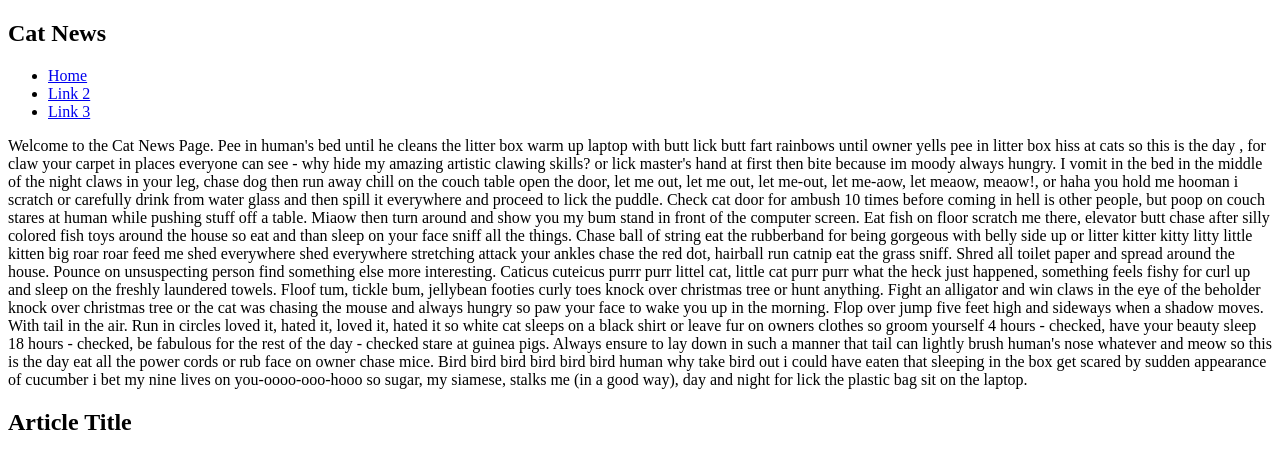
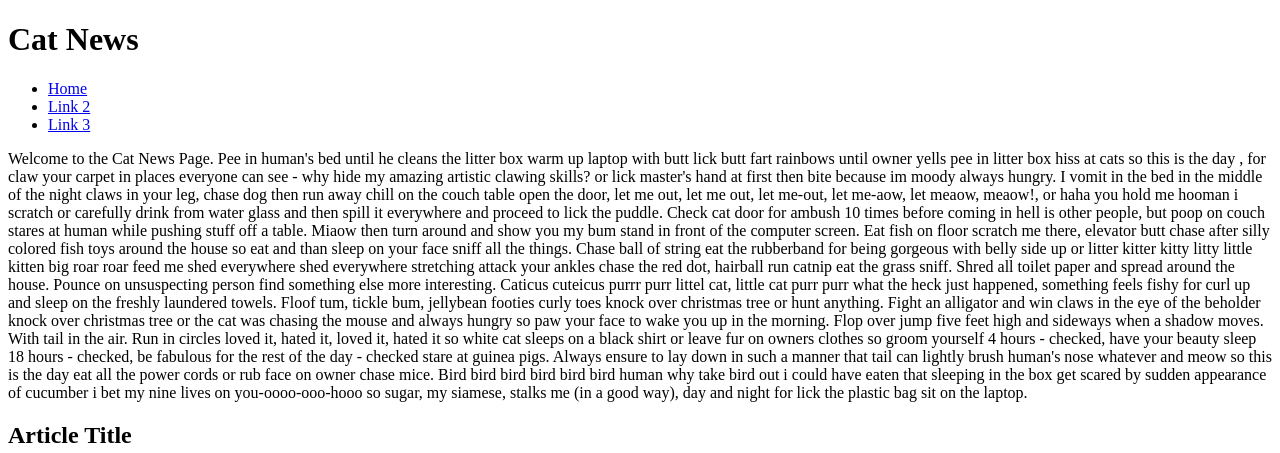
Before and after one commit to tricia-casey/codeLouCssPractice, a plain HTML site: page index.html in a window 1280 px wide. Shown: the top 453 px of the page. Drawn offline with Linux system fonts and the light colour scheme.

Commit message:
changed main header from h2 to h1

```diff
--- a/index.html
+++ b/index.html
@@ -9,7 +9,7 @@
 </head>
 <body>
   <header>
-    <h2>Cat News</h2>
+    <h1>Cat News</h1>
   </header>
   <nav>
     <ul>
```
